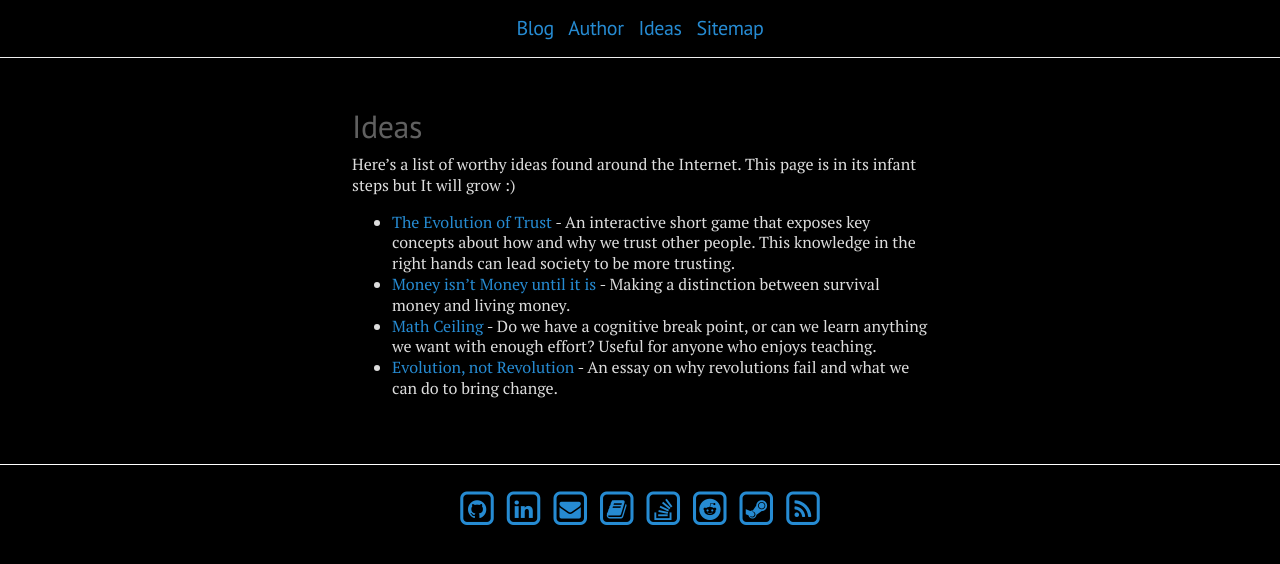
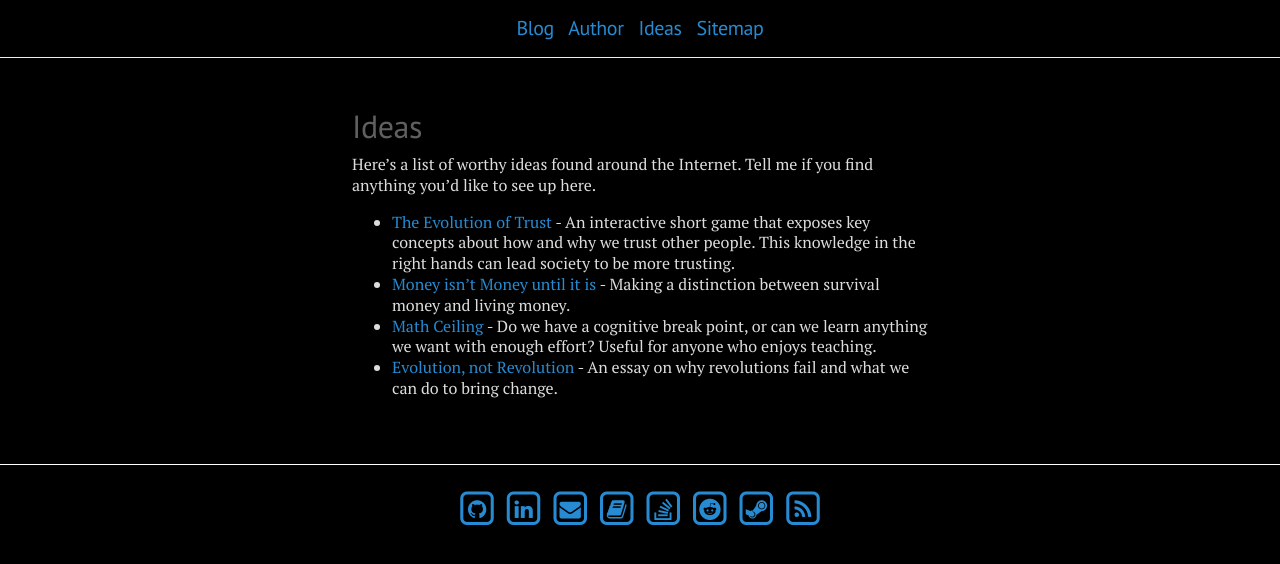
Before and after one commit to migueltorrescosta/migueltorrescosta.github.io, a Jekyll site: the page built from page_Ideas.md, in a window 1280 px wide. Shown: the top 564 px of the page. Built offline with Jekyll 4.4.1, drawn with Linux system fonts in a browser that asks for light colours; nearby versions of some CDN libraries.

Commit message:
Rephrasing

```diff
--- a/page_Ideas.md
+++ b/page_Ideas.md
@@ -6,7 +6,7 @@ sidebar: false
 head: true
 ---
 
-Here's a list of worthy ideas found around the Internet. This page is in its infant steps but It will grow :)
+Here's a list of worthy ideas found around the Internet. Tell me if you find anything you'd like to see up here.
 
 * [The Evolution of Trust](http://ncase.me/trust/) - An interactive short game that exposes key concepts about how and why we trust other people. This knowledge in the right hands can lead society to be more trusting.
 * [Money isn't Money until it is](https://medium.com/@conradshaw/money-isnt-money-97722fe87025) - Making a distinction between survival money and living money.
```
